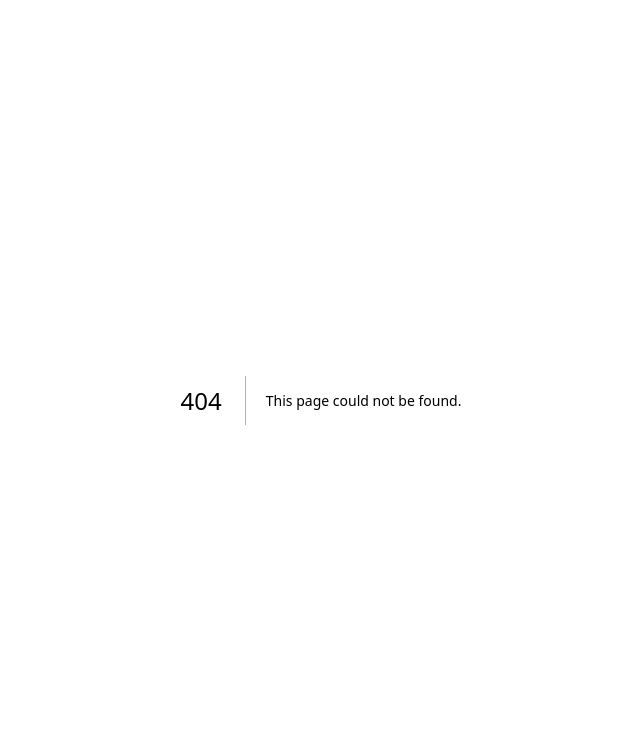
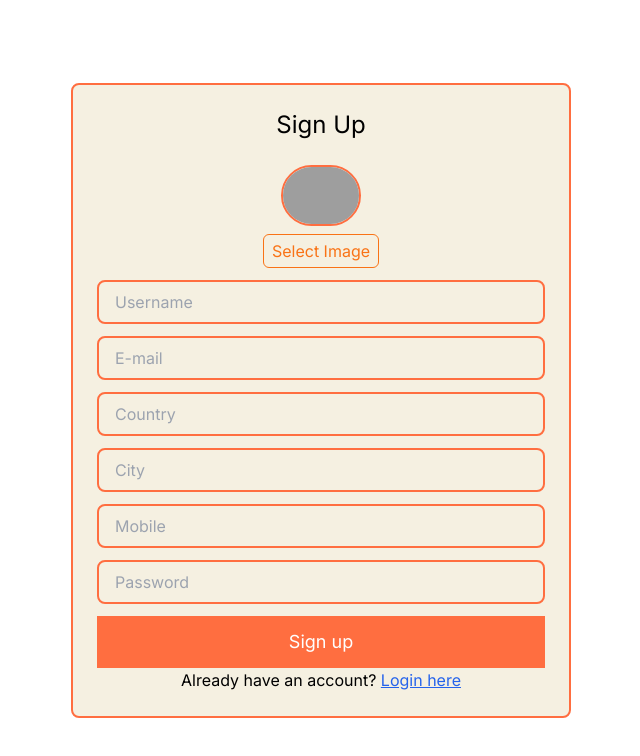
Before and after one commit to MahidunNobi/metbook, a Next.js app: page /signup in a window 1280 px wide. Before the commit this address had no page. Shown: the top 756 px of the page, without its empty margins (319-959 px from the left). Built offline with nearby package versions, Linux system fonts and the light colour scheme; grey boxes are pictures that could not be loaded.

Commit message:
Sign-Up Functionality is Ready

```diff
--- a/package.json
+++ b/package.json
@@ -15,6 +15,7 @@
     "jsonwebtoken": "^9.0.2",
     "mongoose": "^8.0.1",
     "next": "14.0.3",
+    "nodemailer": "^6.9.7",
     "react": "^18",
     "react-dom": "^18"
   },
--- /dev/null
+++ b/src/app/api/auth/signup/route.ts
@@ -0,0 +1,46 @@
+import connect from "@/dbConfig/connect";
+import mongoose from "mongoose";
+import User from "@/models/userModels";
+import { NextRequest, NextResponse } from "next/server";
+import bcryptjs from "bcryptjs"
+import {sendMail} from "@/helpers/mailer";
+
+connect()
+
+export async function POST (req: NextRequest){
+    try {
+
+        const reqBody = await req.json()
+        const {username, email, password} = reqBody
+
+        // Check if user already exists
+        const user = await User.findOne({email})
+        if(user){
+            return NextResponse.json({message: "User Already Exists"}, {status: 400})
+        }
+        // Hash the Password
+        const salt = await bcryptjs.genSalt(10);
+        const hashedPassword = await bcryptjs.hash(password, salt)
+
+        // Creating user
+        const NewUser = new User({
+            ...reqBody,
+            password: hashedPassword
+        })
+        // Saving the new User to DB
+       const savedUser = await NewUser.save()
+       const sendMailObj = {
+        email:savedUser.email,
+        emailType: "Verify",
+        userId: savedUser._id
+       }
+
+       await sendMail(sendMailObj)
+
+       return NextResponse.json({message: "User Created successfully!", success:true})
+
+
+    } catch (error:any) {
+        return NextResponse.json({message: error.message}, {status: 300})
+    }
+}
--- /dev/null
+++ b/src/app/signup/page.tsx
@@ -0,0 +1,183 @@
+"use client"
+import React, {useState} from 'react'
+import Link from 'next/link'
+import axios from 'axios'
+import {useRouter} from 'next/navigation'
+
+
+const Page = () => {
+
+    type credentialsType = {
+        username:string,
+        password: string,
+        mobile: string,
+        email: string,
+        country:string,
+        city: string
+    }
+
+    type errorStateType = {
+        status: boolean,
+        message: string
+    }
+    const router = useRouter()
+    const [loading, setLoading] = useState<boolean>(false)
+    const [err, setErr] = useState<errorStateType>({
+        status: false,
+        message: ""
+    })
+    const [img, setImg]    = useState<File>()
+
+    const [credentials, setCredentials] = useState<credentialsType>({
+        username:"",
+        password: "",
+        mobile: "",
+        email: "",
+        country:"",
+        city: ""
+    })
+
+    const handleChange = (e:React.ChangeEvent<HTMLInputElement>)=>{
+        setCredentials( prev => {
+            return {
+                ...prev,
+                [e.target.name]: e.target.value
+            }
+        })
+    }
+
+
+    const saveUser = async()=>{
+        try {
+            setLoading(true)
+
+            let newUser
+            if(img){
+                const formData = new FormData()
+                formData.append("file", img)
+                formData.append("upload_preset", "MetBook-Post")
+                const uploadRes = await axios.post("https://api.cloudinary.com/v1_1/mahidunnobi/image/upload", formData)
+                const {url} = uploadRes.data
+                newUser = {
+                    ...credentials,
+                    img: url
+                }
+            }  else{
+                newUser = {
+                    ...credentials,
+                }
+            }
+
+
+            const res = await axios.post("/api/auth/signup", newUser)
+            console.log(res.data)
+
+        } catch (error:any) {
+            setErr({status: true, message: error.response.data.message})
+            console.log(error)
+        }finally{
+            setLoading(false)
+            router.push("/login")
+        }
+    }
+
+
+    const handleSignUp = async(e:React.MouseEvent<HTMLButtonElement>)=>{
+        e.preventDefault()
+        if(credentials.username===""|| credentials.password=== ""|| credentials.mobile=== ""||   credentials.email=== "" || credentials.country==="" || credentials.city=== ""){
+            setErr({status: true, message:"All the fields are requred."})
+        }else{
+            setErr({status: false, message:""})
+            saveUser()
+        }
+
+    }
+
+  return (
+    <div>
+        <div className="container mx-auto flex justify-center min-h-screen items-center my-6 md:my-0">
+            <form className='formContainer flex flex-col items-center border-2 border-[#ff6e40] bg-[#f5f0e1] rounded-lg p-6 md:w-[500px] w-[300px]'>
+                <h2 className="text-2xl mb-6"> Sign Up</h2>
+                <div className="img flex flex-col items-center space-y-2 mb-3">
+                    <img
+                    className="w-[80px] rounded-full overflow-hidden border-2 border-[#ff6e40]"
+                    src={
+                        img?
+                        URL.createObjectURL(img)
+                        :
+                        "https://icon-library.com/images/no-image-icon/no-image-icon-0.jpg"
+                    }
+                    alt=""
+                    />
+                    <label className="border border-orange-500 rounded-md text-orange-500 hover:text-white hover:bg-orange-500 duration-300 cursor-pointer px-2 py-1" htmlFor="image">Select Image</label>
+
+                    <input
+                    type="file"
+                    name="image"
+                    id="image"
+                    className="hidden bg-transparent px-4 py-2 mb-3 border-2 border-[#ff6e40] w-full rounded-lg"
+                    onChange={(e)=> setImg(e.target.files?.[0])}
+                    />
+                </div>
+                <input
+                type="text"
+                placeholder='Username'
+                name="username"
+                id="username"
+                className='bg-transparent px-4 py-2 mb-3 border-2 border-[#ff6e40] w-full rounded-lg'
+                onChange={handleChange}
+                />
+                <input
+                type="email"
+                placeholder='E-mail'
+                name="email"
+                id="email"
+                className='bg-transparent px-4 py-2 mb-3 border-2 border-[#ff6e40] w-full rounded-lg'
+                onChange={handleChange}
+                />
+                <input
+                type="text"
+                placeholder='Country'
+                name="country"
+                id="country"
+                className='bg-transparent px-4 py-2 mb-3 border-2 border-[#ff6e40] w-full rounded-lg'
+                onChange={handleChange}
+                />
+                <input
+                type="text"
+                placeholder='City'
+                name="city"
+                id="city"
+                className='bg-transparent px-4 py-2 mb-3 border-2 border-[#ff6e40] w-full rounded-lg'
+                onChange={handleChange}
+                />
+                <input
+                type="text"
+                placeholder='Mobile'
+                name="mobile"
+                id="mobile"
+                className='bg-transparent px-4 py-2 mb-3 border-2 border-[#ff6e40] w-full rounded-lg'
+                onChange={handleChange}
+                />
+                <input
+                type="password"
+                placeholder='Password'
+                name="password"
+                id="password"
+                className='bg-transparent px-4 py-2 mb-3 border-2 border-[#ff6e40] w-full rounded-lg'
+                onChange={handleChange}
+                />
+                { err.status && <p className="text-red-700 font-bold">
+                    {err.message}
+                </p>}
+                <button disabled={loading} onClick={handleSignUp} className='bg-[#ff6e40] py-3 w-full text-white md:text-lg active:bg-[#a44d33] duration-300'>
+                    {loading ? "Processing..." : "Sign up"}
+                </button>
+                <p>Already have an account? <Link className='text-blue-600 underline' href="/login">Login here </Link> </p>
+            </form>
+        </div>
+    </div>
+  )
+}
+
+export default Page
--- /dev/null
+++ b/src/helpers/mailer.js
@@ -0,0 +1,56 @@
+import nodemailer from "nodemailer"
+import User from "@/models/userModels"
+import bcryptjs from "bcryptjs"
+
+
+export const sendMail = async({email, emailType, userId})=>{
+    try {
+        const hashedToken = await bcryptjs.hash(userId.toString(), 10)
+
+        if(emailType === "Verify"){
+            await User.findByIdAndUpdate(userId, {
+                verifyToken: hashedToken,
+                verifyTokenExpiry: Date.now() + 3600000
+            })
+        }else if(emailType === "RESET"){
+            await User.findByIdAndUpdate(userId, {
+                forgotPasswordToken: hashedToken,
+                forgotPasswordTokenExpiry: Date.now() + 3600000
+            })
+        }
+        var transport = nodemailer.createTransport({
+            host: "sandbox.smtp.mailtrap.io",
+            port: 2525,
+            auth: {
+              user: "6dd8bac2257562",
+              pass: "10f19889da063a"
+            }
+          });
+
+          const mailOptions = {
+            from: "olid@gmail.com",
+            to: email,
+            subject: emailType === "Verify" ? "Verify your email" : "Reset your password",
+            html: emailType === "Verify" ? `<p>
+                    Click <a href="${process.env.DOMAIN}/verifyemail?token=${hashedToken}"> here </a>
+                    to Verify your email
+                    OR <br>
+                    Click the link bellow: <br>
+                    ${process.env.DOMAIN}/verifyemail?token=${hashedToken}
+                    </p>`:
+                    `<p>
+                    Click <a href="${process.env.DOMAIN}/resetPassword?token=${hashedToken}"> here </a>
+                    to Reset your password
+                    OR <br>
+                    Click the link bellow: <br>
+                    ${process.env.DOMAIN}/resetPassword?token=${hashedToken}
+                    </p>`
+          }
+
+          const mailResponse = await transport.sendMail(mailOptions)
+          return mailResponse
+
+    } catch (error) {
+        throw new Error(error.message)
+    }
+}
```
Also changed, not shown: 1 other file (tests, documents, lock files or other folders).
